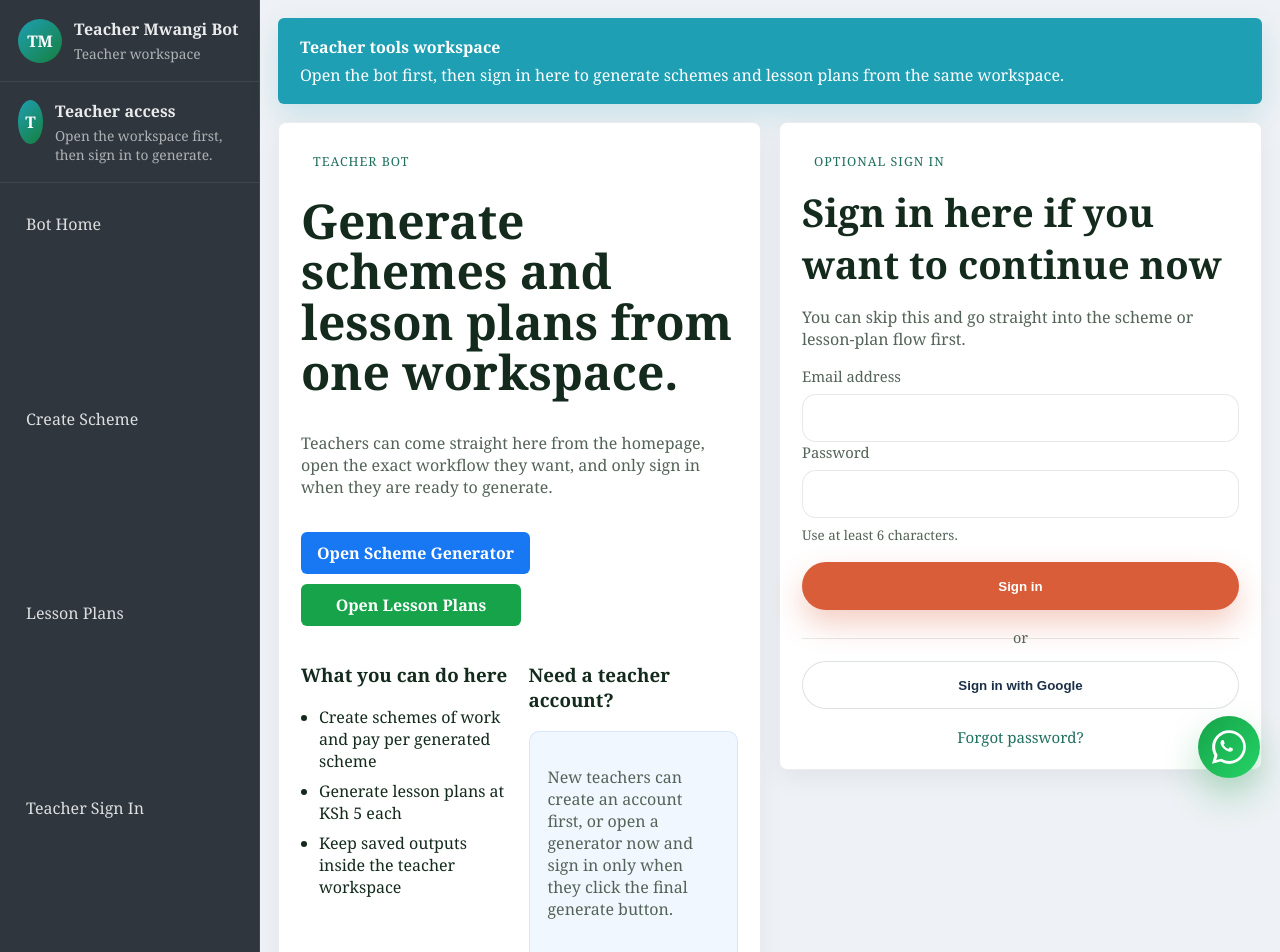
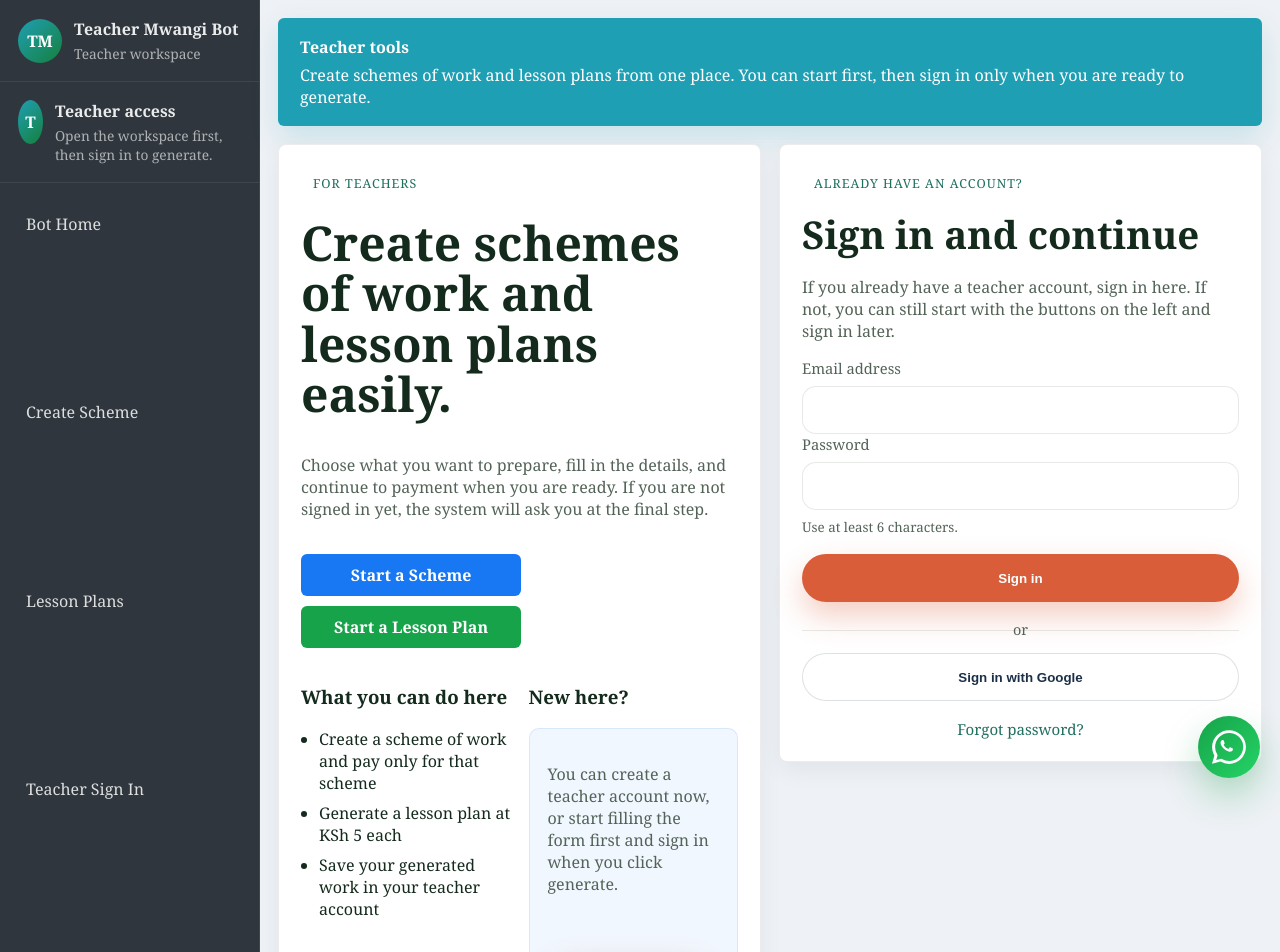
Before and after one commit to eriqck/Teacher-Mwangi-Academy, a Next.js app: page /teacher-tools in a window 1280 px wide. Shown: the top 952 px of the page. Built offline with nearby package versions, Linux system fonts and the light colour scheme; no server answers.

Commit message:
Refine teacher bot landing copy

```diff
--- a/app/teacher-tools/page.tsx
+++ b/app/teacher-tools/page.tsx
@@ -24,27 +24,28 @@ export default async function TeacherToolsDashboardPage({
     return (
       <section className="teacher-tools-content">
         <div className="teacher-tools-banner">
-          <strong>Teacher tools workspace</strong>
+          <strong>Teacher tools</strong>
           <span>
-            Open the bot first, then sign in here to generate schemes and lesson plans from the same workspace.
+            Create schemes of work and lesson plans from one place. You can start first, then sign in only when you
+            are ready to generate.
           </span>
         </div>
 
         <div className="teacher-tools-grid">
           <article className="teacher-tools-card teacher-tools-public-card">
-            <span className="eyebrow">Teacher bot</span>
-            <h1>Generate schemes and lesson plans from one workspace.</h1>
+            <span className="eyebrow">For teachers</span>
+            <h1>Create schemes of work and lesson plans easily.</h1>
             <p className="subtle">
-              Teachers can come straight here from the homepage, open the exact workflow they want, and only sign in
-              when they are ready to generate.
+              Choose what you want to prepare, fill in the details, and continue to payment when you are ready.
+              If you are not signed in yet, the system will ask you at the final step.
             </p>
 
             <div className="teacher-tools-quick-actions teacher-tools-quick-actions--guest">
               <Link href="/teacher-tools/schemes/new" className="teacher-tools-action teacher-tools-action--primary">
-                Open Scheme Generator
+                Start a Scheme
               </Link>
               <Link href="/teacher-tools/lesson-plans" className="teacher-tools-action teacher-tools-action--success">
-                Open Lesson Plans
+                Start a Lesson Plan
               </Link>
             </div>
 
@@ -52,24 +53,24 @@ export default async function TeacherToolsDashboardPage({
               <div>
                 <h3>What you can do here</h3>
                 <ul>
-                  <li>Create schemes of work and pay per generated scheme</li>
-                  <li>Generate lesson plans at KSh {teacherLessonPlanPrice} each</li>
-                  <li>Keep saved outputs inside the teacher workspace</li>
+                  <li>Create a scheme of work and pay only for that scheme</li>
+                  <li>Generate a lesson plan at KSh {teacherLessonPlanPrice} each</li>
+                  <li>Save your generated work in your teacher account</li>
                 </ul>
               </div>
               <div>
-                <h3>Need a teacher account?</h3>
+                <h3>New here?</h3>
                 <div className="teacher-tools-unlock-box">
                   <p className="subtle">
-                    New teachers can create an account first, or open a generator now and sign in only when they click
-                    the final generate button.
+                    You can create a teacher account now, or start filling the form first and sign in when you click
+                    generate.
                   </p>
                   <div className="hero-actions">
                     <Link href="/signup?next=%2Fteacher-tools" className="button">
-                      Create teacher account
+                      Create account
                     </Link>
                     <Link href="/login?next=%2Fteacher-tools" className="button-secondary">
-                      Teacher sign in
+                      Sign in
                     </Link>
                   </div>
                 </div>
@@ -80,12 +81,13 @@ export default async function TeacherToolsDashboardPage({
           <article className="teacher-tools-card teacher-tools-auth-card">
             <div className="teacher-tools-section-head">
               <div>
-                <span className="eyebrow">Optional sign in</span>
-                <h2>Sign in here if you want to continue now</h2>
+                <span className="eyebrow">Already have an account?</span>
+                <h2>Sign in and continue</h2>
               </div>
             </div>
             <p className="subtle">
-              You can skip this and go straight into the scheme or lesson-plan flow first.
+              If you already have a teacher account, sign in here. If not, you can still start with the buttons on the
+              left and sign in later.
             </p>
             <Suspense fallback={<p className="subtle">Loading sign-in form...</p>}>
               <AuthForm mode="login" />
```
